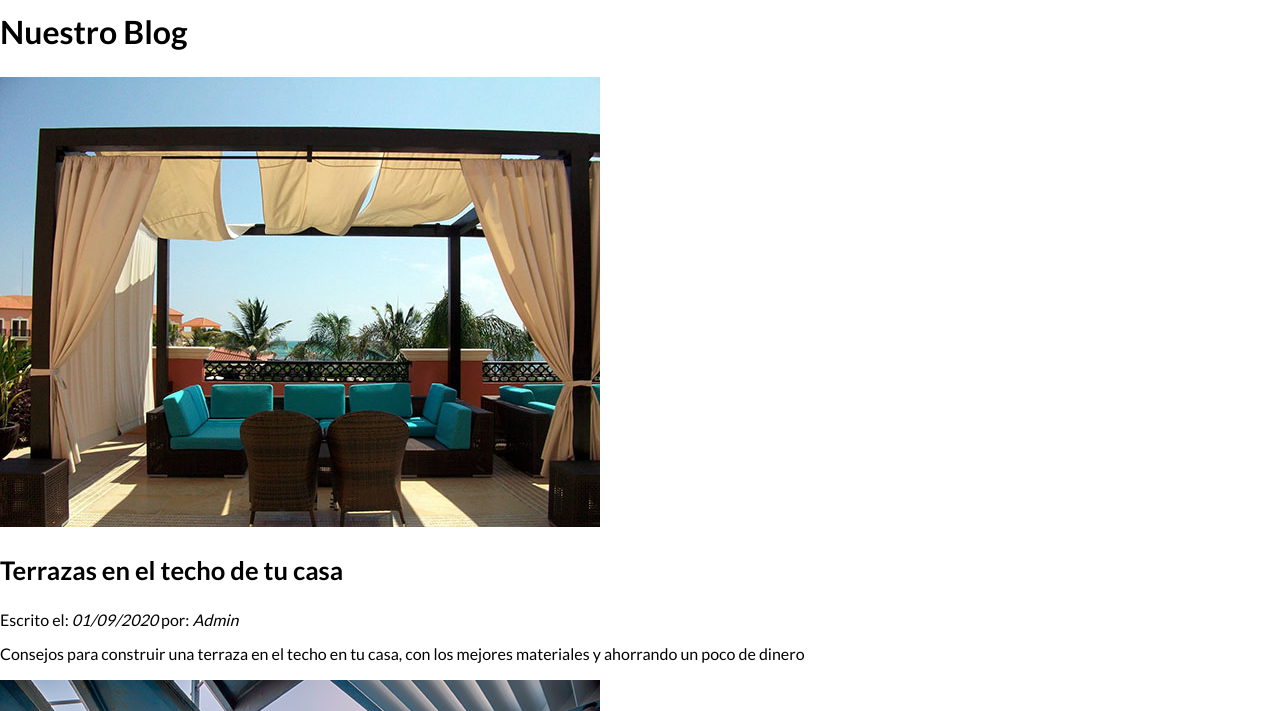
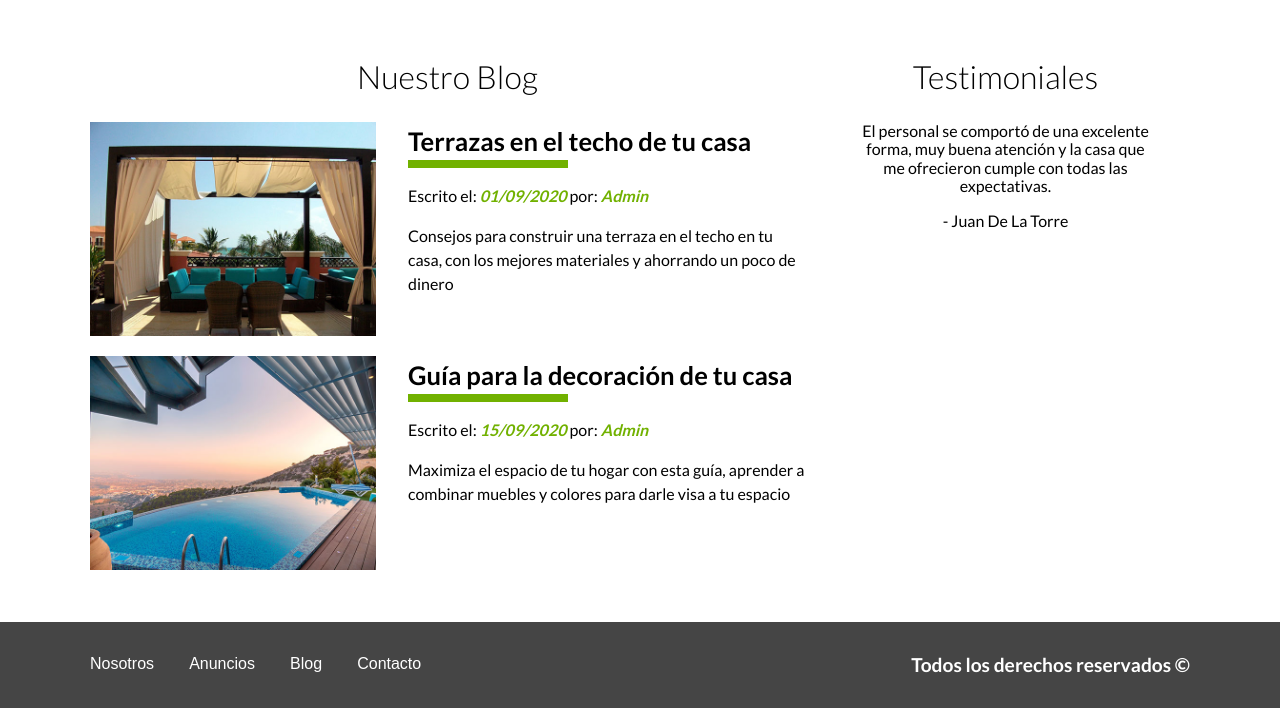
Before and after one commit to victorpiedra1/Bienes_Raices, a plain HTML site: page index.html in a window 1280 px wide. Shown: the part 2361-3072 px from the top of the page. Drawn offline with Linux system fonts and the light colour scheme.

```diff
--- a/css/styles.css
+++ b/css/styles.css
@@ -102,7 +102,7 @@ h4{
     text-decoration:none;
 }
 
-.navegacion a:hover{
+.navegacion a:hover{ /*Pseudo selector*/
     color:#71B100;
 }
 
@@ -171,14 +171,16 @@ h4{
     list-style: none;
     padding:0;
     display: flex;
+    justify-content: space-evenly;
 }
 
 .iconos-caracteristicas li{
     display: flex;
 }
 
-
-
+.iconos-caracteristicas li img{
+    margin: 1rem;
+}
 
 
 /*Banner index*/
@@ -199,3 +201,99 @@ h4{
 .texto-banner p{
     font-size: 1rem;
 }
+
+
+/*Sección inferior*/
+
+.seccion-inferior{
+    display: flex;
+    justify-content: space-between;
+}
+
+.blog{
+  flex-basis: 65%;
+}
+
+.testimoniales{
+  flex-basis: calc(35% - 1rem);
+}
+
+.blog-elementos{
+    display: flex;
+    justify-content: space-between;
+    margin-bottom: 1rem;
+}
+
+.imagen-blog{
+    flex-basis: 40%;
+}
+
+.texto-blog{
+    flex-basis: calc(60% - 2rem);
+    line-height: 1.5;
+}
+
+.texto-blog h3{
+    margin: 0;
+}
+
+
+.texto-blog h3::after{
+    content: '';
+    display: block;
+    border: 1px #71B100 solid;
+    width: 10rem;
+    height: 0.5rem;
+    background-color:#71B100;
+}
+/*
+.texto-testimoniales{
+    background-color: #71B100;
+    font-size: 1.2rem;
+    padding: 1.5rem;
+    color: #ffffff;
+    font-weight: 700;
+    line-height: 2;
+    border-radius: 1.5rem;
+    text-align: left;
+}
+
+.texto-testimoniales p{
+    text-align: end;
+}
+
+.texto-testimoniales blockquote::before{
+    content: '';
+    background-image: url(../img/comilla.svg);
+    width: 3rem;
+    height: 3rem;
+    position: absolute;
+    left: -2rem;
+}
+
+.texto-testimoniales blockquote{
+    position: relative;
+    padding-left: 2rem;
+}
+*/
+
+/*Footer*/
+
+.footer{
+    background-color: #454545;
+
+}
+
+.contenedor-footer{
+    display: flex;
+    justify-content: space-between;
+    padding: 2rem 0;
+}
+
+.footer h4{
+   color: #ffffff;
+}
+
+.footer h4:last-of-type{
+   margin: 0;
+}
--- a/index.html
+++ b/index.html
@@ -155,38 +155,53 @@
         </div>
     </section>
 
-    <section>
-        <h2>Nuestro Blog</h2>
-        <article>
+    <div class="contenedor cambio-seccion seccion-inferior">
+        <section class="blog">
+            <h2 class="fw-300 texto-centrado">Nuestro Blog</h2>
+
+
+            <article class="blog-elementos">
+                <div class="imagen-blog">
                     <a href="blog.html">
                         <img src="img/blog1.jpg" alt="imagen-blog1">
                     </a>
+                </div>
+                <div class="texto-blog">
                     <h3>Terrazas en el techo de tu casa</h3>
-            <p>Escrito el: <em>01/09/2020</em> por: <em> Admin </em></p>
+                    <p>Escrito el: <em class="precio">01/09/2020</em> por: <em class="precio"> Admin </em></p>
                     <p>Consejos para construir una terraza en el techo en tu casa, con los mejores materiales y ahorrando un poco de dinero</p>
+                </div>
             </article>
 
-        <article>
+            <article class="blog-elementos">
+                <div class="imagen-blog">
                     <a href="blog.html">
                         <img src="img/blog2.jpg" alt="imagen-blog2">
                     </a>
+                </div>
+                <div class="texto-blog">
                     <h3>Guía para la decoración de tu casa</h3>
-            <p>Escrito el: <em>15/09/2020</em> por: <em> Admin </em></p>
+                    <p>Escrito el: <em class="precio">15/09/2020</em> por: <em class="precio"> Admin </em></p>
                     <p>Maximiza el espacio de tu hogar con esta guía, aprender a combinar muebles y colores para darle visa a tu espacio </p>
+                </div>
             </article>
         </section>
 
-    <section>
-        <h2>Testimoniales</h2>
+        <section class="testimoniales texto-centrado">
+            <h2 class="fw-300">Testimoniales</h2>
+                <div class="texto-testimoniales">
                 <blockquote>
                     El personal se comportó de una excelente forma, muy buena atención y la casa que me ofrecieron cumple con todas las expectativas.
                 </blockquote>
 
-        <p>Juan De La Torre</p>
+                <p>- Juan De La Torre</p>
+            </div>
         </section>
+    </div>
 
-    <footer>
-        <nav>
+    <footer class="footer ">
+        <div class="contenedor contenedor-footer">
+            <nav class="navegacion">
                 <a href="nosotros.html">Nosotros</a>
                 <a href="anuncios.html">Anuncios</a>
                 <a href="blog.html">Blog</a>
@@ -194,6 +209,7 @@
             </nav>
 
             <h4>Todos los derechos reservados &copy;</h4>
+        </div>
     </footer>
 
 </body>
```
Lines whose indentation alone changed are shown as unchanged.
